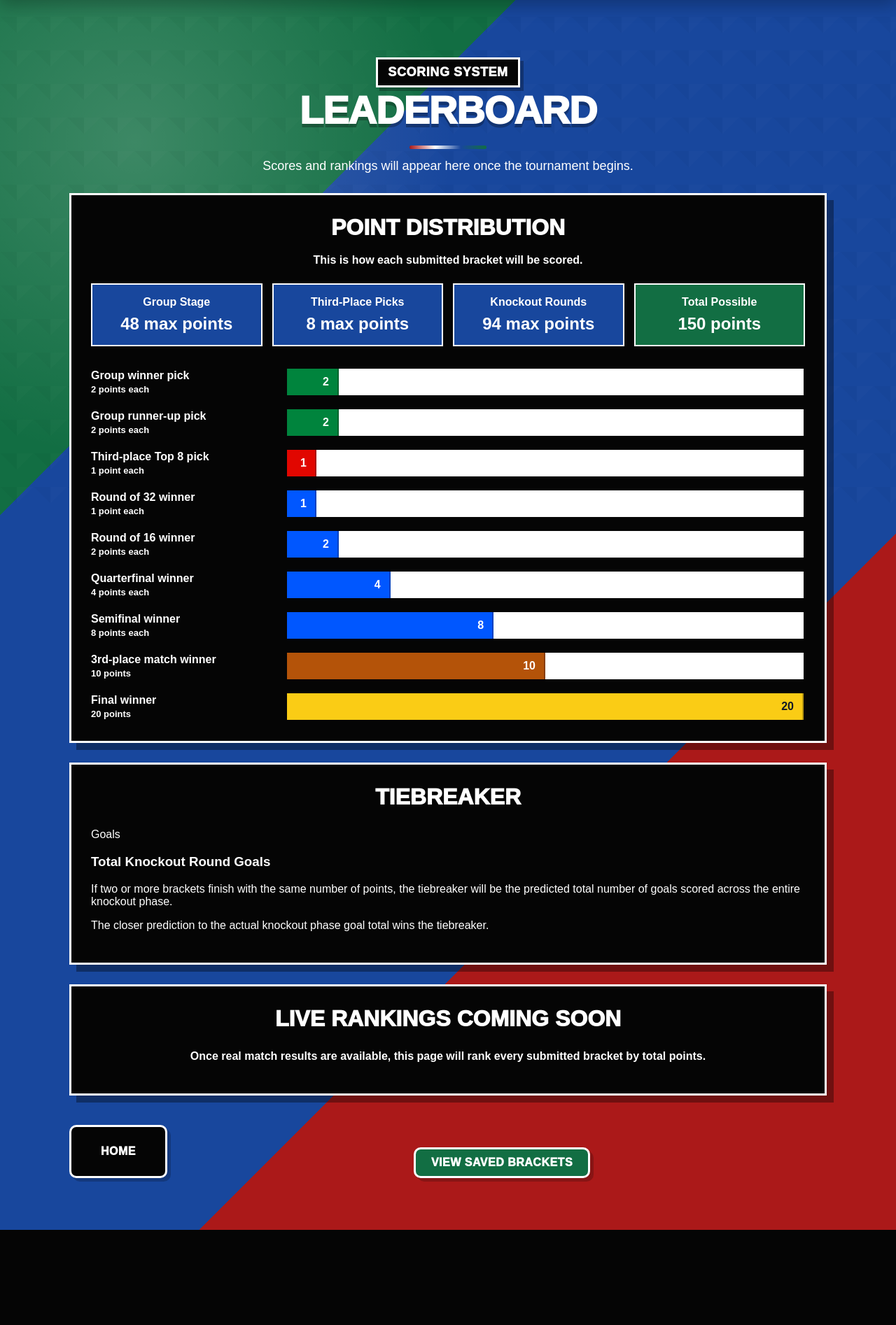
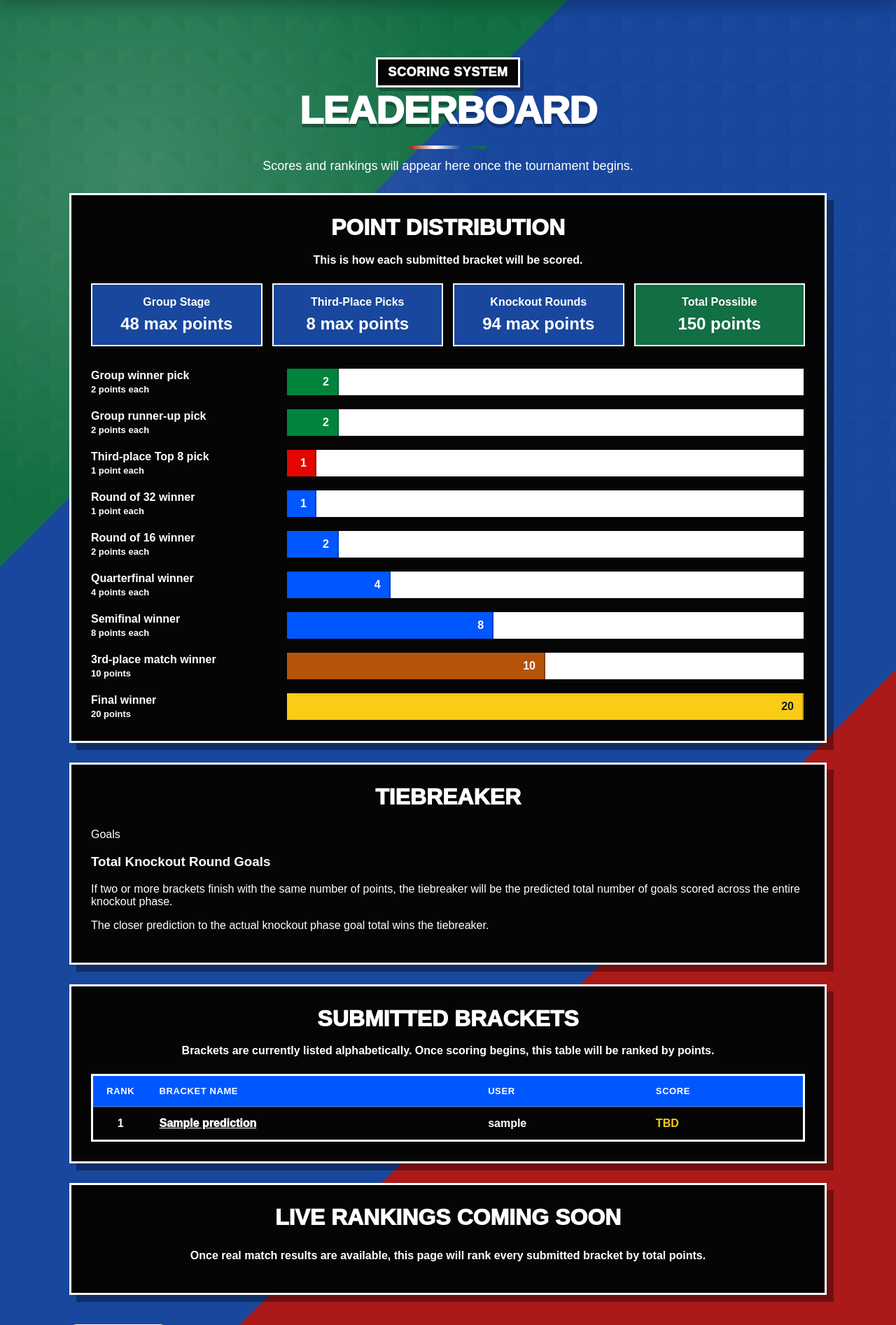
Before and after one commit to mayankgudi/World_Cup_2026, a Flask app: template templates/leaderboard.html in a window 1280 px wide. Shown: the part 72-1966 px from the top of the page at 70% size. Before the commit the page ends 1830 px from the top, so only its background shows below. Run offline with Flask 3, Linux system fonts and the light colour scheme; the template is opened without the code that fills it: values that come from a table or form of the project are taken from there, others are empty; tables that the repository leaves empty hold one stand-in row (values such as "Sample post").

Commit message:
Update leaderboard.html

```diff
--- a/templates/leaderboard.html
+++ b/templates/leaderboard.html
@@ -186,6 +186,51 @@
             </div>
         </section>
 
+        <section class="leaderboard-card leaderboard-standings-card">
+            <h2>Submitted Brackets</h2>
+
+            <p class="leaderboard-helper">
+                Brackets are currently listed alphabetically. Once scoring begins, this table will be ranked by points.
+            </p>
+
+            {% if predictions %}
+                <div class="leaderboard-table-wrapper">
+                    <table class="leaderboard-table">
+                        <thead>
+                            <tr>
+                                <th>Rank</th>
+                                <th>Bracket Name</th>
+                                <th>User</th>
+                                <th>Score</th>
+                            </tr>
+                        </thead>
+
+                        <tbody>
+                            {% for prediction in predictions %}
+                                <tr>
+                                    <td>{{ loop.index }}</td>
+
+                                    <td>
+                                        <a href="{{ url_for('view_bracket', prediction_id=prediction.id) }}">
+                                            {{ prediction.bracket_name }}
+                                        </a>
+                                    </td>
+
+                                    <td>{{ prediction.username }}</td>
+
+                                    <td class="score-placeholder">TBD</td>
+                                </tr>
+                            {% endfor %}
+                        </tbody>
+                    </table>
+                </div>
+            {% else %}
+                <p class="leaderboard-empty">
+                    No brackets have been submitted yet.
+                </p>
+            {% endif %}
+        </section>
+
 
         <section class="leaderboard-card coming-soon-card">
             <h2>Live Rankings Coming Soon</h2>
```
